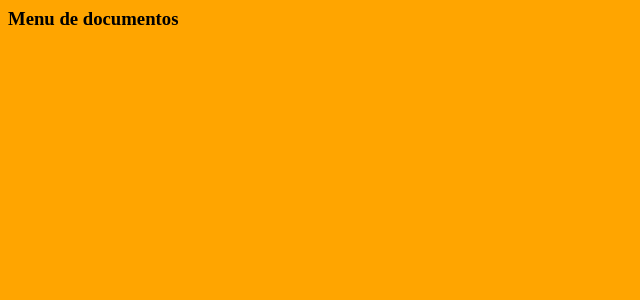
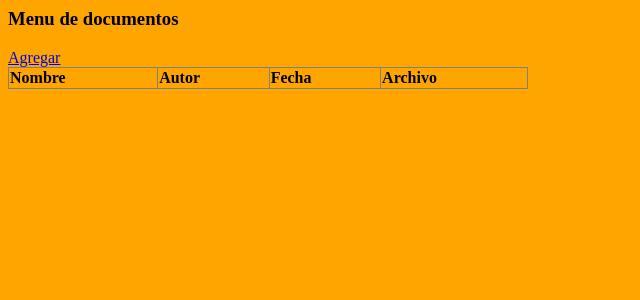
Before and after one commit to RaulRodriguezSep/TallerIntegracionII, a Flask app: page / in a window 1280 px wide. Shown: the top 300 px of the page, without its empty margins (0-640 px from the left). Run offline with Flask 2, Linux system fonts and the light colour scheme; some libraries are stand-ins or nearby versions.

Commit message:
Obtencion de colecciones BD
Visualizacion de los documetos en la pagina principal

```diff
--- a/Proyecto/Proyecto/templates/index.html
+++ b/Proyecto/Proyecto/templates/index.html
@@ -7,6 +7,27 @@
 
 <body>
 	<h3> Menu de documentos </h3>
+
+	<a href="/add">Agregar</a>
+
+		<div id='div01'>
+			<table style="border-collapse: collapse;" border="1"; width="520" text-align=center;>
+				<tr>
+						<td><b>Nombre</b></td>
+						<td><b>Autor</b></td>
+						<td><b>Fecha</b></td>
+						<td><b>Archivo</b></td>
+				</tr>
+				{% for documentos in cursor %}
+				<tr>
+						<td>{{documentos['nombreDoc']}}</td>
+						<td>{{documentos['autor']}}</td>
+						<td>{{documentos['fecha']}}</td>
+						<td>{{documentos['nombredoc']}}</td>
+				</tr>
+				{% endfor %}
+			</table>
+		</div>
 </body>
 
 <footer>
```
